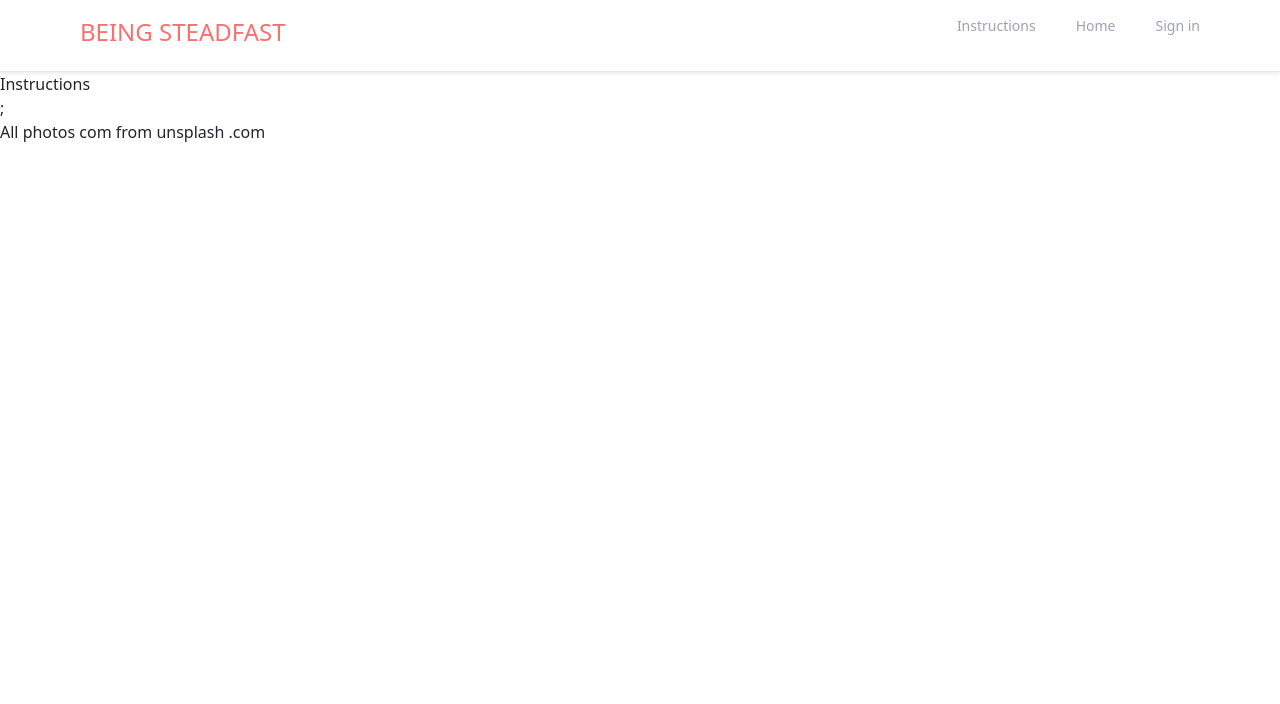
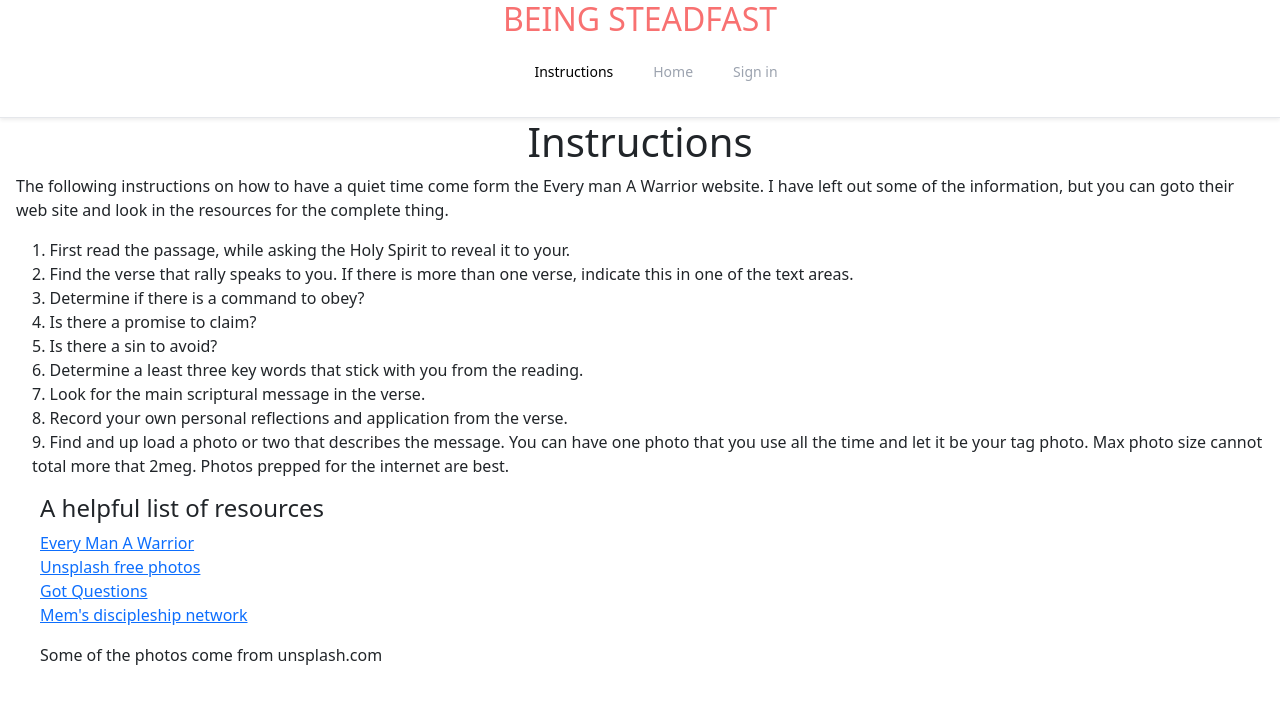
Before and after one commit to rbc42fl/warrior-v2, a React (Create React App) app: page /instructions in a window 1280 px wide. Shown: the top 704 px of the page. Built offline with nearby package versions, Linux system fonts and the light colour scheme; no server answers.

Commit message:
finalizing the ui

```diff
--- a/src/App.js
+++ b/src/App.js
@@ -6,7 +6,7 @@ import Profile from './pages/Profile';
 import SignIn from './pages/SignIn';
 import SignUp from './pages/SignUp';
 import ForgotPassword from './pages/ForgotPassword';
-import Offers from './pages/Offers';
+
 import Instructions from './pages/Instructions';
 import Header from './components/Header';
 import PrivateRoute from './components/PrivateRoute';
@@ -32,7 +32,7 @@ function App() {
           <Route path="/sign-in" element={<SignIn />} />
           <Route path="/sign-up" element={<SignUp />} />
           <Route path="/forgot-password" element={<ForgotPassword />} />
-          <Route path="/offers" element={<Offers />} />
+
           <Route path="/category/:categoryName" element={<Category />} />
           <Route
             path="/category/:categoryName/:listingId"
--- a/src/components/Header.jsx
+++ b/src/components/Header.jsx
@@ -23,21 +23,22 @@ export default function Header() {
     }
   }
   return (
-    <div className="bg-white border-b shadow-sm">
-      <header className="flex justify-between items-center px-3 max-w-6xl mx-auto sticky top-0  z-40">
+    <div className="bg-white border-b shadow-sm text-center">
       <div>
         <h2
           onClick={() => navigate('/')}
-            className="text-2xl text-red-400 cursor-pointer"
+          className=" text-md text-red-400 cursor-pointer "
         >
           BEING STEADFAST
         </h2>
       </div>
+
+      <header className="flex justify-center items-center px-3 max-w-6xl mx-auto sticky top-0  z-40">
         <div>
           <ul className="flex space-x-10">
             <li
               className={` cursor-pointer py-3 text-sm font-semi-bold text-gray-400 border-b-[3px] border-b-transparent ${
-                pathMatchRoute('/offers') && 'text-black border-b-red-500'
+                pathMatchRoute('/instructions') && 'text-black border-b-red-500'
               }`}
               onClick={() => navigate('/instructions')}
             >
--- a/src/pages/CreateListing.jsx
+++ b/src/pages/CreateListing.jsx
@@ -12,7 +12,7 @@ import { v4 as uuidv4 } from 'uuid';
 import { addDoc, collection, serverTimestamp } from 'firebase/firestore';
 import { db } from '../firebase';
 import { useNavigate } from 'react-router-dom';
-import { Dropdown } from 'react-bootstrap';
+// import { Dropdown } from 'react-bootstrap';
 
 export default function CreateListing() {
   const navigate = useNavigate();
@@ -30,6 +30,7 @@ export default function CreateListing() {
     keyword_2: '',
     keyword_3: '',
     promise: '',
+    sin: '',
     message: '',
     reflections: '',
 
@@ -46,6 +47,7 @@ export default function CreateListing() {
     keyword_2,
     keyword_3,
     promise,
+    sin,
     reflections,
     message,
 
@@ -105,6 +107,7 @@ export default function CreateListing() {
               case 'running':
                 console.log('Upload is running');
                 break;
+              default:
             }
           },
           (error) => {
@@ -218,7 +221,7 @@ export default function CreateListing() {
               value={chapter}
               onChange={onChange}
               min="1"
-              max="25"
+              max="250"
               placeholder="Chapter"
               required
               className="w-1/2 px-4 py-2 text-xl text-gray-700 bg-white border border-gray-300 rounded-lg  focus:text-gray-700 focus:bg-white focus:border-slate-600 "
@@ -230,7 +233,7 @@ export default function CreateListing() {
               value={verse}
               onChange={onChange}
               min="1"
-              max="25"
+              max="250"
               placeholder="Verse"
               required
               className="w-1/2 px-4 py-2 text-xl text-gray-700 bg-white border border-gray-300 rounded-lg  focus:text-gray-700 focus:bg-white focus:border-slate-600 "
@@ -258,11 +261,21 @@ export default function CreateListing() {
             id="promise"
             value={promise}
             onChange={onChange}
-            placeholder="Promise"
+            placeholder=" Is There a Promise"
             required
             className="w-full px-4 py-2 text-xl text-gray-700 bg-white border border-gray-300 rounded-lg transition duration-150 ease-in-out focus:text-gray-700 focus:bg-white focus:border-slate-600 mb-3"
           />
+          <p className="text-lg mt-3 font-semibold">Is there a sin to avoid?</p>
 
+          <textarea
+            type="text"
+            id="sin"
+            value={sin}
+            onChange={onChange}
+            placeholder="Sin to avoid"
+            required
+            className="w-full px-4 py-2 text-xl text-gray-700 bg-white border border-gray-300 rounded-lg transition duration-150 ease-in-out focus:text-gray-700 focus:bg-white focus:border-slate-600 mb-3"
+          />
           <div className="flex max-h-28">
             <div className="flex flex-col mr-3 ">
               <p className="text-lg font-semibold">Key Word</p>
@@ -306,20 +319,24 @@ export default function CreateListing() {
         </div>
         <div className="flex flex-col">
           <div>
-            <p className="text-lg mt-6 font-semibold">Primary Message</p>
+            <p className="text-lg mt-6 font-semibold">
+              Primary Message From Scripture
+            </p>
             <textarea
               type="text"
               id="message"
               value={message}
               onChange={onChange}
-              placeholder="Message"
+              placeholder=" Scriptural Message"
               required
               className="w-full h-36 px-1s py-2 text-xl text-gray-700 bg-white border border-gray-300 rounded-lg  focus:text-gray-700 focus:bg-white focus:border-slate-600 mb-3"
             />
           </div>
 
           <div>
-            <p className="text-lg mt-6 font-semibold">Reflections</p>
+            <p className="text-lg mt-6 font-semibold">
+              Your Personal Reflections
+            </p>
             <textarea
               type="text"
               id="reflections"
@@ -352,7 +369,7 @@ export default function CreateListing() {
           type="submit"
           className="mb-6 w-full px-7 py-3 bg-blue-600 text-white font-medium text-sm uppercase rounded-lg shadow-md hover:bg-blue-700 hover:shadow-lg focus:bg-blue-700 focus:shadow-lg active:bg-blue-800 active:shadow-lg transition duration-150 ease-in-out"
         >
-          Create Listing
+          Create New Posting
         </button>
       </form>
     </main>
--- a/src/pages/EditListing.jsx
+++ b/src/pages/EditListing.jsx
@@ -37,6 +37,7 @@ export default function CreateListing() {
     reflections: '',
     command: '',
     promise: '',
+    sin: '',
     keyword: '',
     keyword2: '',
     keyword3: '',
@@ -52,6 +53,7 @@ export default function CreateListing() {
     reflections,
     command,
     promise,
+    sin,
     keyword,
     keyword2,
     keyword3,
@@ -281,6 +283,17 @@ export default function CreateListing() {
           required
           className="flex flex-wrap w-96 px-4 py-2 text-lg text-gray-700 bg-white border border-gray-300 rounded transition duration-150 ease-in-out focus:text-gray-700 focus:bg-white focus:border-slate-600 mb-6"
         />
+        <p className="text-lg mt-3 font-semibold">Is there a sin to avoid?</p>
+
+        <textarea
+          type="text"
+          id="sin"
+          value={sin}
+          onChange={onChange}
+          placeholder="Sin to avoid"
+          required
+          className="w-full px-4 py-2 text-xl text-gray-700 bg-white border border-gray-300 rounded-lg transition duration-150 ease-in-out focus:text-gray-700 focus:bg-white focus:border-slate-600 mb-3"
+        />
         <div className="flex">
           <div className=" flex flex-col mr-3">
             <p className="  text-lg mt-6 font-semibold">Key Word One</p>
--- a/src/pages/Instructions.jsx
+++ b/src/pages/Instructions.jsx
@@ -3,11 +3,85 @@ import React from 'react';
 export default function Instructions() {
   return (
     <>
-      <div>Instructions</div>;
-      <div className="">
-        <p>All photos com from unsplash .com</p>
-        {/* <a target="_blank" href="https://www.everymanawarrior.com"></a>
-        <a target="_blank" href=" https://www.gotquestions.org"></a> */}
+      <div>
+        <h1 className="text-center">Instructions</h1>
+        <p className="px-3">
+          The following instructions on how to have a quiet time come form the
+          Every man A Warrior website. I have left out some of the information,
+          but you can goto their web site and look in the resources for the
+          complete thing.
+        </p>
+        <ul>
+          <li>
+            1. First read the passage, while asking the Holy Spirit to reveal it
+            to your.
+          </li>
+          <li>
+            2. Find the verse that rally speaks to you. If there is more than
+            one verse, indicate this in one of the text areas.
+          </li>
+          <li>3. Determine if there is a command to obey?</li>
+          <li> 4. Is there a promise to claim?</li>
+          <li>5. Is there a sin to avoid?</li>
+          <li>
+            6. Determine a least three key words that stick with you from the
+            reading.
+          </li>
+          <li>7. Look for the main scriptural message in the verse.</li>
+          <li>
+            8. Record your own personal reflections and application from the
+            verse.
+          </li>
+          <li>
+            9. Find and up load a photo or two that describes the message. You
+            can have one photo that you use all the time and let it be your tag
+            photo. Max photo size cannot total more that 2meg. Photos prepped
+            for the internet are best.
+          </li>
+        </ul>
+      </div>
+      <div className="instructions">
+        <div className=" ">
+          <h4 className="pl-10">A helpful list of resources</h4>
+          <ul className="pl-10">
+            <li>
+              <a
+                href="https://www.everymanawarrior.com"
+                target="_blank"
+                rel="noopener noreferrer"
+              >
+                Every Man A Warrior
+              </a>
+            </li>
+            <li>
+              <a
+                href="https://unsplash.com/images"
+                target="_blank"
+                rel="noopener noreferrer"
+              >
+                Unsplash free photos
+              </a>
+            </li>
+
+            <a
+              href=" https://www.gotquestions.org"
+              target="_blank"
+              rel="noopener noreferrer"
+            >
+              Got Questions
+            </a>
+            <li>
+              <a
+                href="https://mensdiscipleshipnetwork.com"
+                target="_blank"
+                rel="noopener noreferrer"
+              >
+                Mem's discipleship network
+              </a>
+            </li>
+          </ul>
+          <p className="pl-10">Some of the photos come from unsplash.com</p>
+        </div>
       </div>
     </>
   );
--- a/src/pages/Offers.jsx
+++ /dev/null
@@ -1,112 +0,0 @@
-import { useEffect, useState } from 'react';
-import { toast } from 'react-toastify';
-import {
-  collection,
-  getDocs,
-  limit,
-  orderBy,
-  query,
-  startAfter,
-  where,
-} from 'firebase/firestore';
-import { db } from '../firebase';
-import Spinner from '../components/Spinner';
-import ListingItem from '../components/ListingItem';
-// import { async } from '@firebase/util';
-
-export default function Offers() {
-  const [listings, setListings] = useState(null);
-  const [loading, setLoading] = useState(true);
-  const [lastFetchedListing, setLastFetchListing] = useState(null);
-  useEffect(() => {
-    async function fetchListings() {
-      try {
-        const listingRef = collection(db, 'listings');
-        const q = query(
-          listingRef,
-          where('offer', '==', true),
-          orderBy('timestamp', 'desc'),
-          limit(8)
-        );
-        const querySnap = await getDocs(q);
-        const lastVisible = querySnap.docs[querySnap.docs.length - 1];
-        setLastFetchListing(lastVisible);
-        const listings = [];
-        querySnap.forEach((doc) => {
-          return listings.push({
-            id: doc.id,
-            data: doc.data(),
-          });
-        });
-        setListings(listings);
-        setLoading(false);
-      } catch (error) {
-        toast.error('Could not fetch listing');
-      }
-    }
-
-    fetchListings();
-  }, []);
-
-  async function onFetchMoreListings() {
-    try {
-      const listingRef = collection(db, 'listings');
-      const q = query(
-        listingRef,
-        where('offer', '==', true),
-        orderBy('timestamp', 'desc'),
-        startAfter(lastFetchedListing),
-        limit(4)
-      );
-      const querySnap = await getDocs(q);
-      const lastVisible = querySnap.docs[querySnap.docs.length - 1];
-      setLastFetchListing(lastVisible);
-      const listings = [];
-      querySnap.forEach((doc) => {
-        return listings.push({
-          id: doc.id,
-          data: doc.data(),
-        });
-      });
-      setListings((prevState) => [...prevState, ...listings]);
-      setLoading(false);
-    } catch (error) {
-      toast.error('Could not fetch listing');
-    }
-  }
-
-  return (
-    <div className="max-w-6xl mx-auto px-3">
-      <h1 className="text-3xl text-center mt-6 font-bold mb-6">Offers</h1>
-      {loading ? (
-        <Spinner />
-      ) : listings && listings.length > 0 ? (
-        <>
-          <main>
-            <ul className="sm:grid sm:grid-cols-2 lg:grid-cols-3 xl:grid-cols-4 2xl:grid-cols-5">
-              {listings.map((listing) => (
-                <ListingItem
-                  key={listing.id}
-                  id={listing.id}
-                  listing={listing.data}
-                />
-              ))}
-            </ul>
-          </main>
-          {lastFetchedListing && (
-            <div className="flex justify-center items-center">
-              <button
-                onClick={onFetchMoreListings}
-                className="bg-white px-3 py-1.5 text-gray-700 border border-gray-300 mb-6 mt-6 hover:border-slate-600 rounded transition duration-150 ease-in-out"
-              >
-                Load more
-              </button>
-            </div>
-          )}
-        </>
-      ) : (
-        <p>There are no current offers</p>
-      )}
-    </div>
-  );
-}
--- a/src/pages/Profile.jsx
+++ b/src/pages/Profile.jsx
@@ -13,7 +13,7 @@ import { useState } from 'react';
 import { Link, useNavigate } from 'react-router-dom';
 import { toast } from 'react-toastify';
 import { db } from '../firebase';
-import { FcHome } from 'react-icons/fc';
+import { FaCross } from 'react-icons/fa';
 import { useEffect } from 'react';
 import ListingItem from '../components/ListingItem';
 
@@ -146,15 +146,16 @@ export default function Profile() {
               </p>
             </div>
           </form>
+
           <button
             type="submit"
-            className="w-full bg-blue-600 text-white uppercase px-7 py-3 text-sm font-medium rounded shadow-md hover:bg-blue-700 transition duration-150 ease-in-out hover:shadow-lg active:bg-blue-800"
+            className="w-full bg-blue-300 text-white uppercase px-7 py-3 text-sm font-medium rounded shadow-md hover:bg-blue-700 transition duration-150 ease-in-out hover:shadow-lg active:bg-blue-800"
           >
             <Link
               to="/create-listing"
               className="flex justify-center items-center"
             >
-              <FcHome className="mr-2 text-3xl bg-red-200 rounded-full p-1 border-2" />
+              <FaCross className="mr-2 text-3xl bg-red-200 rounded-full p-1 border-2" />
               Create New posting
             </Link>
           </button>
```
Also changed, not shown: src/pages/Home.jsx (+0 -21 lines). Lines whose indentation alone changed are shown as unchanged.
